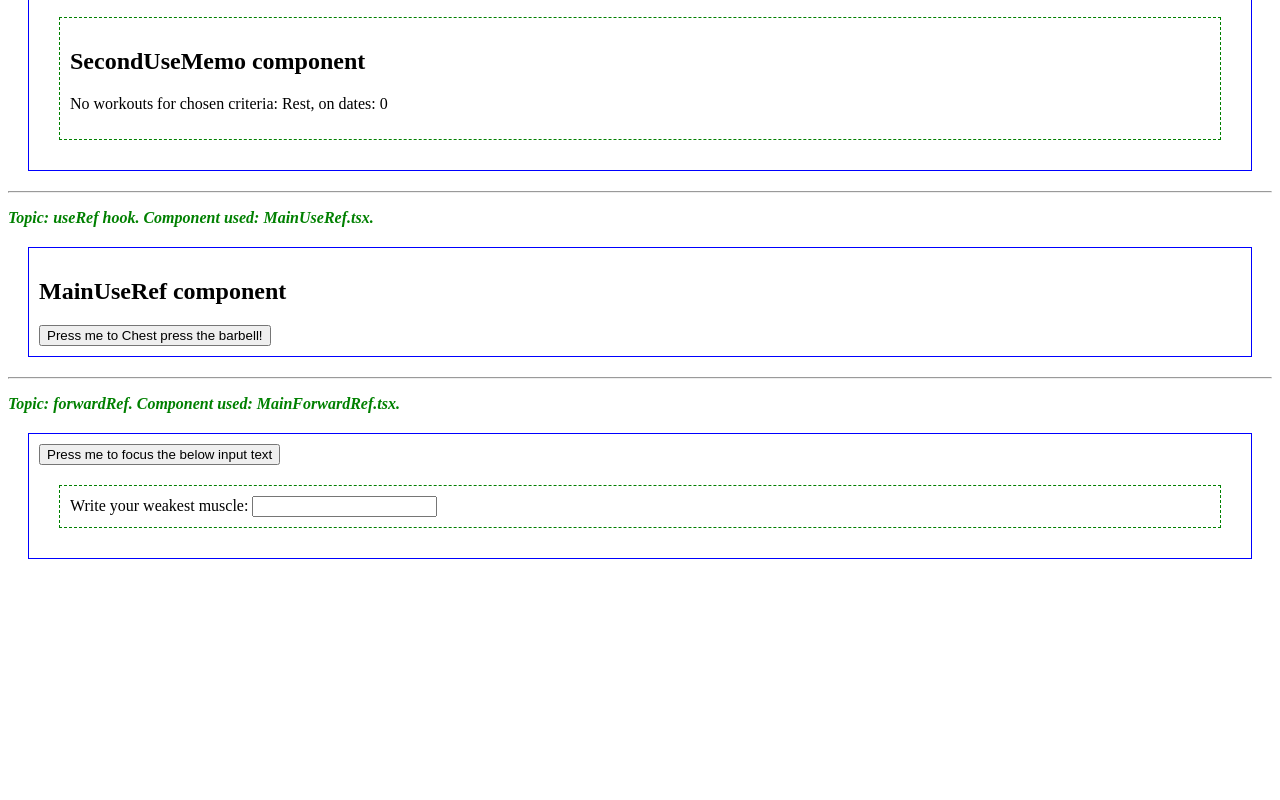
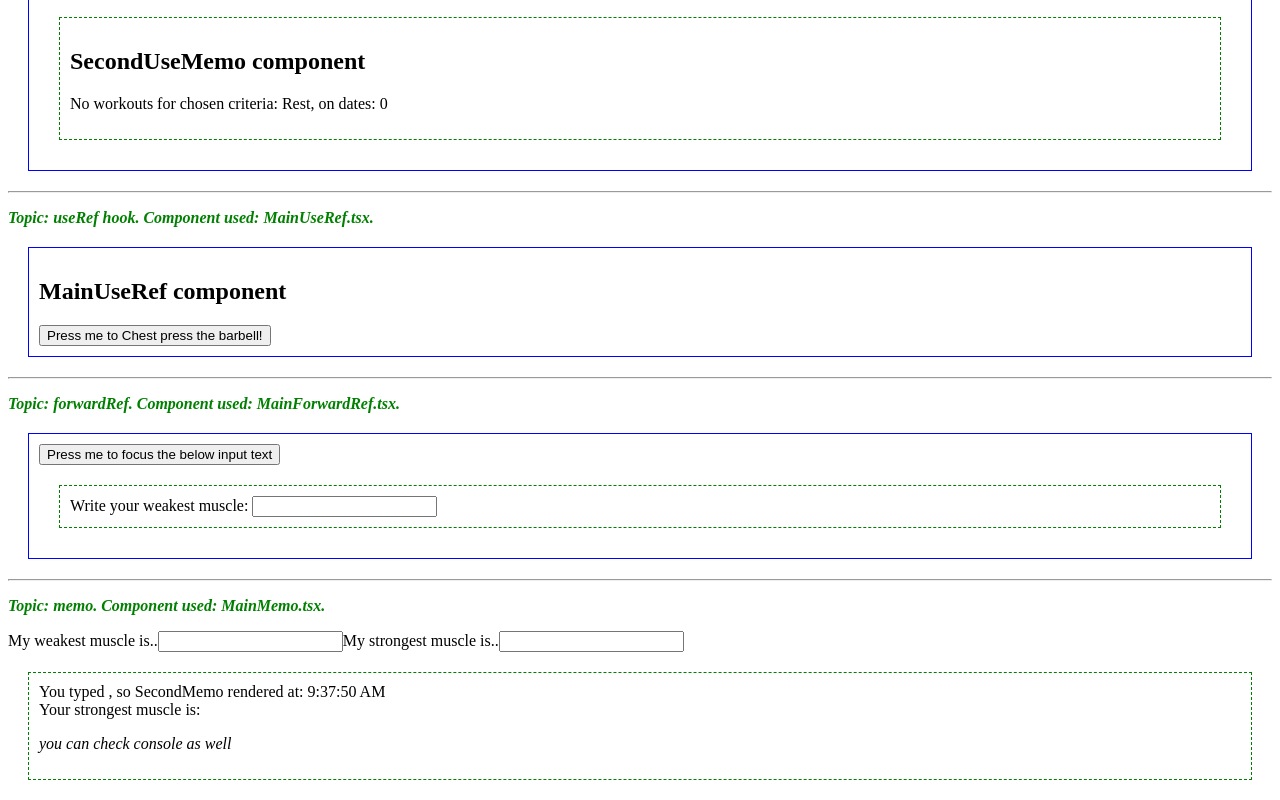
Before and after one commit to gabrieltira94/react, a Next.js app: page /react-hooks in a window 1280 px wide. Shown: the part 1225-2025 px from the top of the page. Before the commit the page ends 1804 px from the top, so only its background shows below. Built offline with nearby package versions, Linux system fonts and the light colour scheme.

Commit message:
Added memo topic

```diff
--- a/views/ReactHooks.tsx
+++ b/views/ReactHooks.tsx
@@ -4,8 +4,8 @@ import MainContext from "./useContext/MainContext";
 import MainUseEffect from "./useEffect/MainUseEffect";
 import MainUseMemo from "./useMemo/MainUseMemo";
 import MainUseRef from "./useRef/MainUseRef";
-import { Suspense } from "react";
 import MainForwardRef from "./forwardRef/MainForwardRef";
+import MainMemo from "./memo/MainMemo";
 
 export default function ReactHooksView() {
   return (
@@ -54,6 +54,13 @@ export default function ReactHooksView() {
       />
       <MainForwardRef />
 
+      <hr />
+      <TopicHeader
+        componentUsed="MainMemo.tsx"
+        topic="memo"
+      />
+      <MainMemo />
+
     </>
   );
 }
--- /dev/null
+++ b/views/memo/MainMemo.tsx
@@ -0,0 +1,21 @@
+import { useState } from "react";
+import SecondMemo from "./SecondMemo";
+
+export default function MainMemo() {
+  const [weakMuscle, setWeakMuscle] = useState<string>('');
+  const [strongMuscle, setStrongMuscle] = useState<string>('');
+
+  return (
+    <>
+      <label>
+        My weakest muscle is..
+        <input value={weakMuscle} onChange={e => setWeakMuscle(e.target.value)} />
+      </label>
+      <label>
+        My strongest muscle is..
+        <input value={strongMuscle} onChange={e => setStrongMuscle(e.target.value)} />
+      </label>
+      <SecondMemo strongest={strongMuscle} />
+    </>
+  );
+}
--- /dev/null
+++ b/views/memo/SecondMemo.tsx
@@ -0,0 +1,22 @@
+import { SecondaryDiv } from "@/components/divs/SecondaryDiv";
+import { memo } from "react";
+
+interface Props {
+  strongest: string;
+}
+
+const SecondMemo = memo(function SecondMemo(props: Props) {
+  const { strongest } = props;
+
+  console.log(`You typed ${strongest}, so SecondMemo rendered at: ${new Date().toLocaleTimeString()}`);
+
+  return (
+    <SecondaryDiv>
+      <div>You typed {strongest}, so SecondMemo rendered at: {new Date().toLocaleTimeString()}</div>
+      <div>Your strongest muscle is: {strongest}</div>
+      <p><em>you can check console as well</em></p>
+    </SecondaryDiv>
+  );
+});
+
+export default SecondMemo;
```
